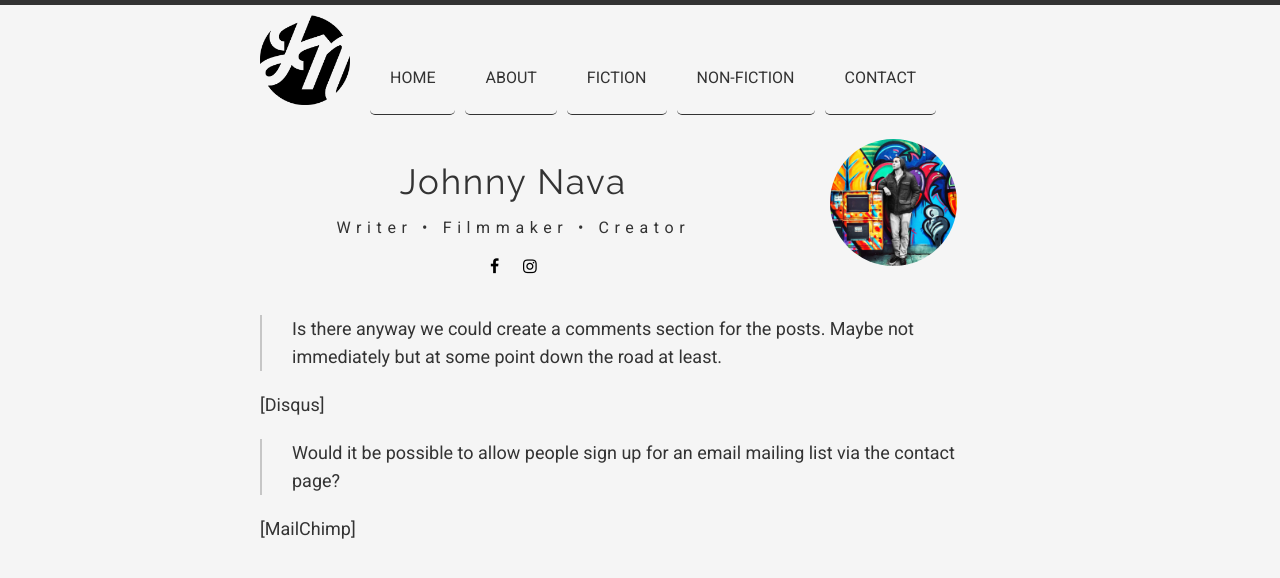
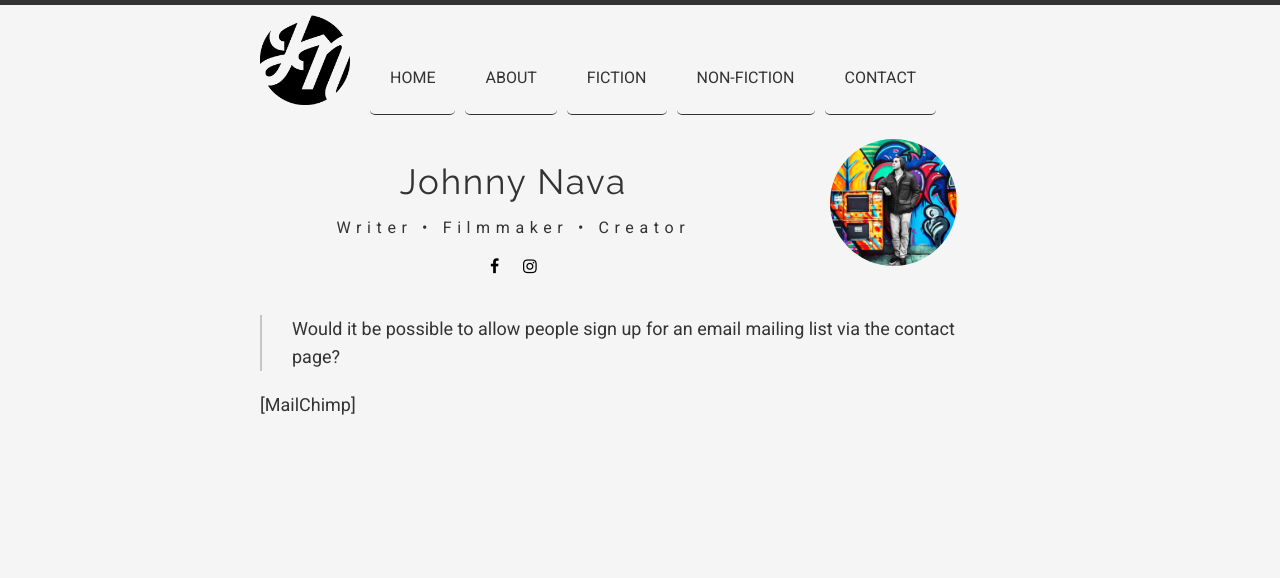
Before and after one commit to heresjohnnynava/heres-johnny-nava, a Jekyll site: the page built from notes.md, in a window 1280 px wide. Shown: the top 578 px of the page. Built offline with Jekyll 4.4.1, drawn with Linux system fonts in a browser that asks for light colours; our own code applies the rules of GitHub Pages for plain Markdown files; comment, search, counter and statistics services are not loaded.

Commit message:
update notes

```diff
--- a/notes.md
+++ b/notes.md
@@ -1,9 +1,3 @@
-
-> Is there anyway we could create a comments section for the posts. Maybe not
-immediately but at some point down the road at least.
-
-[Disqus]
-
 > Would it be possible to allow people sign up for an email mailing list via
 the contact page?
 
```
